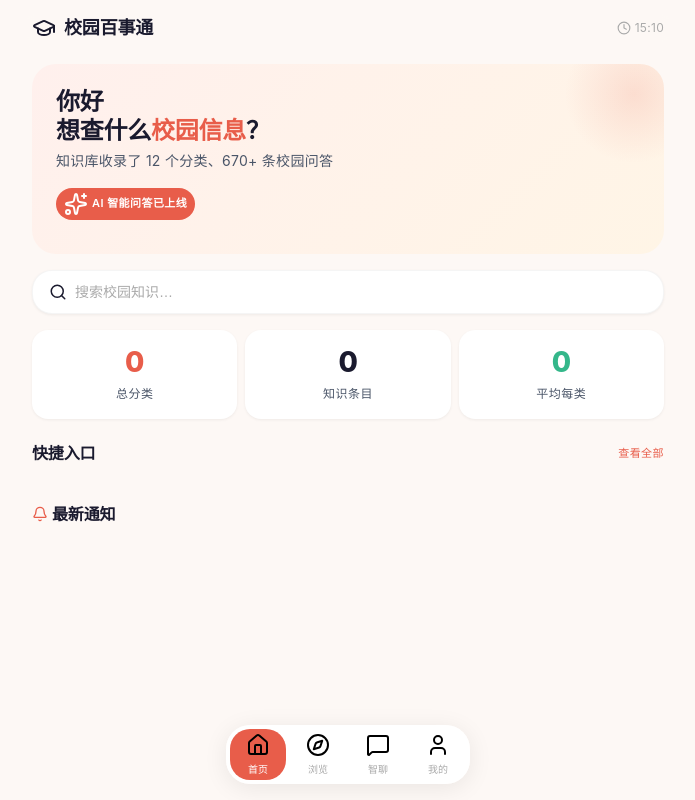
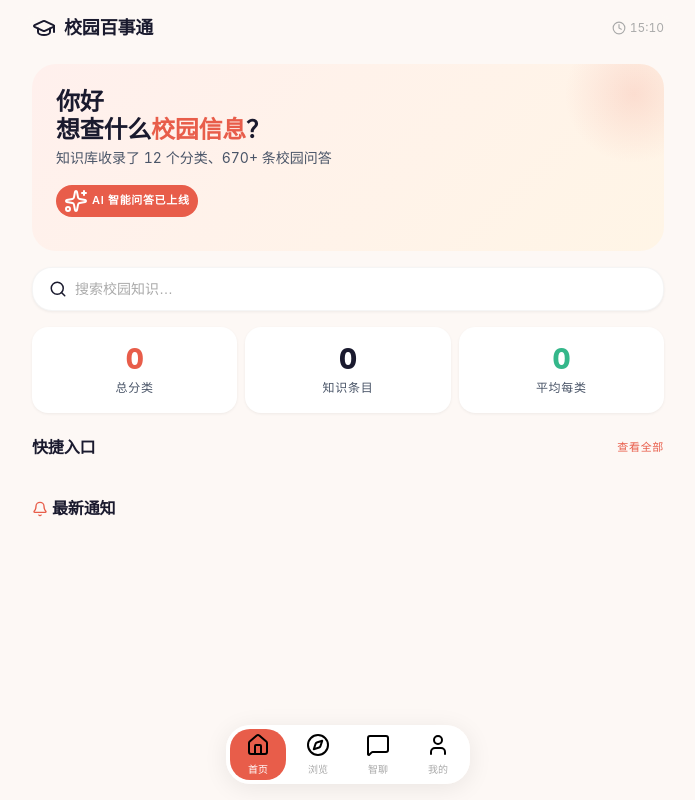
Before and after one commit to zzziu99/my-first-backend, a Flask app: page / in a window 1280 px wide. Shown: the whole page, without its empty margins (292-987 px from the left). Run offline with Flask 3, Linux system fonts and the light colour scheme; data that the repository does not hold is empty.

Commit message:
refine typography system: better font stack, proportional line-heights, size scale
- Reorganize font stack with PingFang SC before Inter for CJK priority
- Add --font-2xs:10px and --font-2xl:20px to size scale
- Proportional line-heights: display 1.15, kpi 1.0, body 1.55
- Refine letter-spacing: normal 0, wide 0.02em, wider 0.06em
- Add text-rendering optimizeLegibility and font-feature-settings
- Replace hardcoded font-size:20px/10px with CSS variables
- KPI profile stat weight refined from 800 to 700

Co-Authored-By: Claude Opus 4.7 <noreply@anthropic.com>

```diff
--- a/templates/index.html
+++ b/templates/index.html
@@ -28,21 +28,25 @@
   --safe-b:env(safe-area-inset-bottom,0px);
   --safe-t:env(safe-area-inset-top,0px);
 
-  --font-stack:"Inter",-apple-system,BlinkMacSystemFont,"SF Pro Display","Segoe UI",Roboto,"Noto Sans SC","PingFang SC","Microsoft YaHei","Helvetica Neue",sans-serif;
+  --font-stack:"Inter","PingFang SC","Microsoft YaHei","Noto Sans SC",system-ui,-apple-system,sans-serif;
+  --font-2xs:10px;
+  --font-caption:11px;
+  --font-secondary:12px;
+  --font-body:14px;
+  --font-title:16px;
+  --font-subtitle:18px;
+  --font-2xl:20px;
   --font-display:24px;
   --font-kpi:28px;
-  --font-title:16px;
-  --font-body:14px;
-  --font-secondary:12px;
-  --font-caption:11px;
-  --font-subtitle:18px;
-  --leading-display:1.2;
-  --leading-subtitle:1.3;
+  --leading-display:1.15;
+  --leading-subtitle:1.25;
   --leading-title:1.3;
-  --leading-body:1.6;
+  --leading-body:1.55;
+  --leading-kpi:1;
   --tracking-tight:-0.01em;
+  --tracking-normal:0;
   --tracking-wide:0.02em;
-  --tracking-wider:0.04em;
+  --tracking-wider:0.06em;
 
   /* ---- Theme tokens ---- */
   --bg: #FDF8F5;
@@ -72,10 +76,11 @@
 html{height:100%}
 body{
   font-family:var(--font-stack);
-  font-size:var(--font-body);line-height:var(--leading-body);letter-spacing:var(--tracking-wide);
+  font-size:var(--font-body);line-height:var(--leading-body);letter-spacing:var(--tracking-normal);
   color:var(--text);background:var(--bg);-webkit-font-smoothing:antialiased;-moz-osx-font-smoothing:grayscale;
   height:100%;overflow:hidden;
-  transition:background .25s ease,color .25s ease
+  transition:background .25s ease,color .25s ease;
+  text-rendering:optimizeLegibility;font-feature-settings:"kern"1,"tnum"1
 }
 
 /* ========== LAYOUT ========== */
@@ -291,7 +296,7 @@ body{
 .profile-info p{font-size:var(--font-body);opacity:0.8;margin-top:2px;line-height:var(--leading-title)}
 .profile-stats{display:grid;grid-template-columns:repeat(3,1fr);gap:var(--sp-8);margin-top:var(--sp-24)}
 .profile-stat{text-align:center}
-.profile-stat-num{font-size:20px;font-weight:800;line-height:var(--leading-display);letter-spacing:var(--tracking-tight)}
+.profile-stat-num{font-size:var(--font-2xl);font-weight:700;line-height:var(--leading-kpi);letter-spacing:var(--tracking-tight)}
 .profile-stat-label{font-size:var(--font-caption);opacity:0.7;margin-top:2px;letter-spacing:var(--tracking-wider)}
 
 .profile-section{margin-top:var(--sp-24)}
@@ -326,7 +331,7 @@ body{
   cursor:pointer;transition:all 200ms ease;font-family:inherit;min-width:56px;touch-action:manipulation
 }
 .nav-btn i{width:22px;height:22px;color:var(--text-tertiary);transition:color 200ms ease}
-.nav-btn span{font-size:10px;color:var(--text-tertiary);font-weight:500;transition:color 200ms ease}
+.nav-btn span{font-size:var(--font-2xs);color:var(--text-tertiary);font-weight:500;transition:color 200ms ease}
 .nav-btn.active{background:var(--coral)}
 .nav-btn.active i,.nav-btn.active span{color:#fff}
 .nav-btn:active{transform:scale(0.92)}
```
